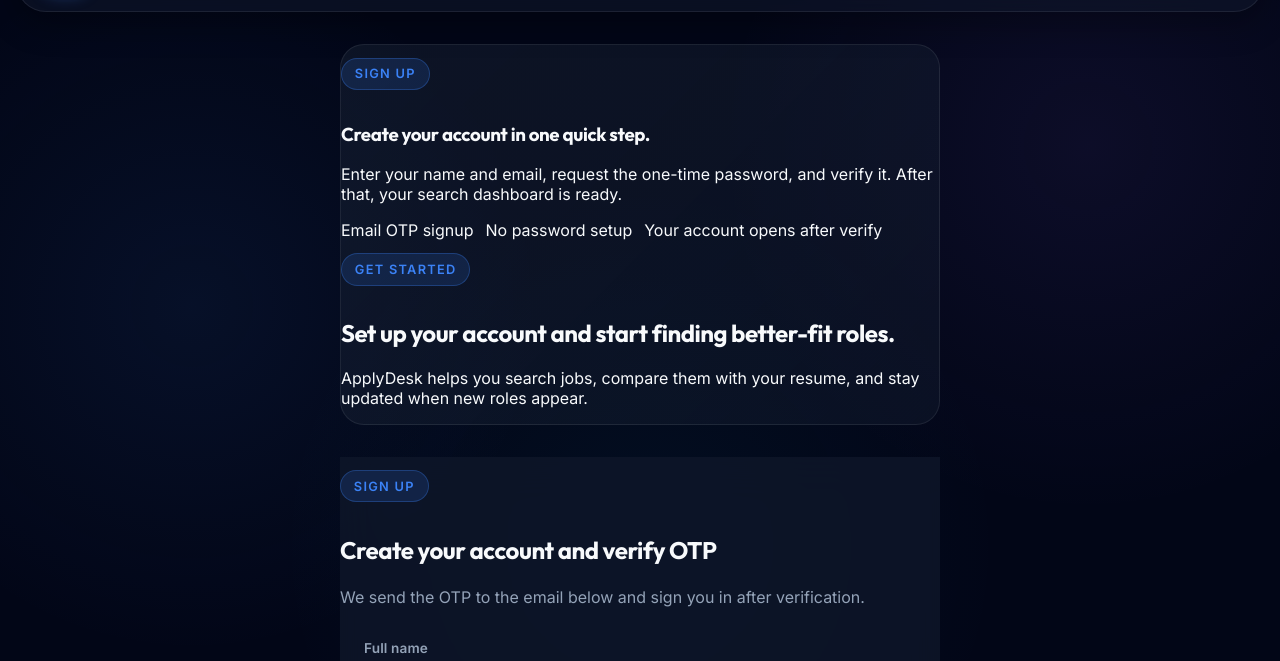
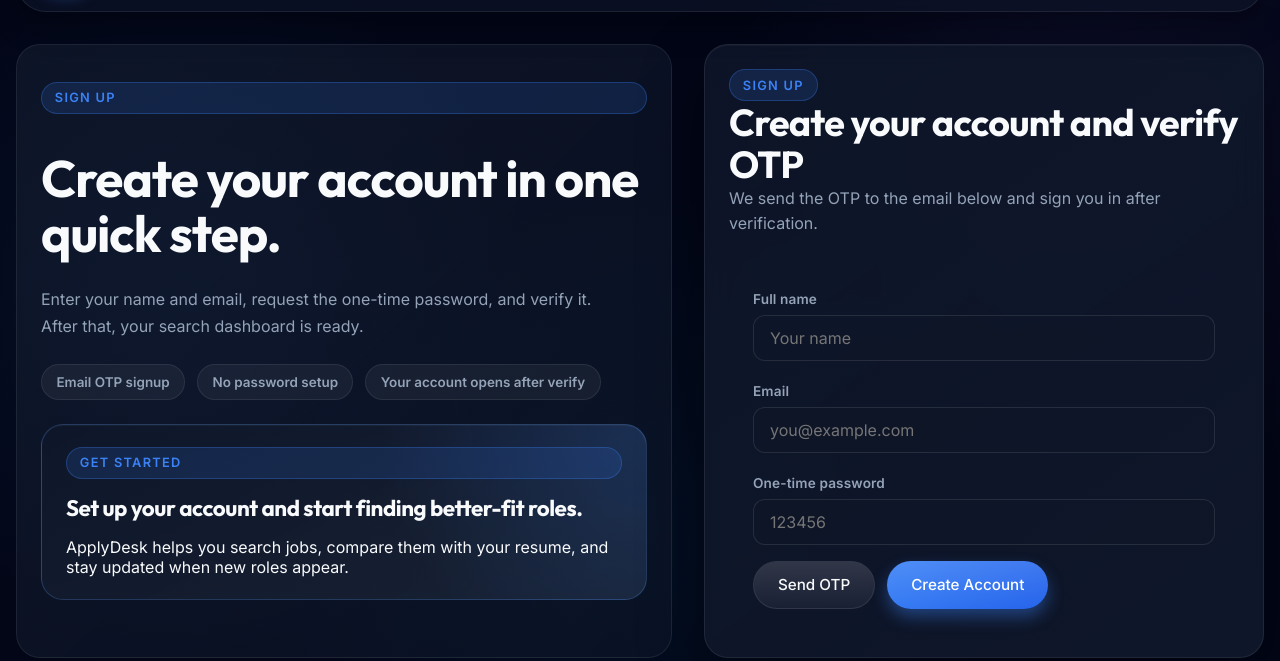
Before and after one commit to SatyamAnand98/linkedin-job-scraper, a website: page src/frontend/signup.html in a window 1280 px wide. Shown: the part 94-755 px from the top of the page. Drawn offline with Linux system fonts and the light colour scheme; files that its build step writes are made by us from their sources; files whose address does not match are found by name.

Commit message:
improving preview

```diff
--- a/src/frontend/styles.css
+++ b/src/frontend/styles.css
@@ -631,6 +631,7 @@
 .story-card,
 .feature-card,
 .dashboard-card,
+.auth-panel,
 .panel,
 .job-card,
 .alert-card,
@@ -1207,9 +1208,15 @@
 
 .auth-layout {
     display: grid;
-    grid-template-columns: minmax(400px, 600px);
+    grid-template-columns: minmax(360px, 1fr) minmax(360px, 560px);
     justify-content: center;
     gap: 32px;
+    align-items: stretch;
+    min-height: 66vh;
+}
+
+.auth-layout--single {
+    grid-template-columns: minmax(320px, 620px);
     align-items: center;
     min-height: 60vh;
 }
@@ -1230,14 +1237,111 @@
 }
 
 .auth-panel--story {
+    display: grid;
+    align-content: start;
+    gap: 24px;
     background: linear-gradient(135deg, rgba(30, 41, 59, 0.4), rgba(15, 23, 42, 0.6));
-    border: 1px solid var(--border-light);
-    border-radius: 24px;
+}
+
+.auth-panel--story h1 {
+    margin: 0;
+    font-size: clamp(2.35rem, 4vw, 3.5rem);
+    line-height: 1.08;
+}
+
+.auth-panel--story>p:not(.section-heading__eyebrow) {
+    margin: 0;
+    max-width: 56ch;
+    color: var(--text-muted);
+    line-height: 1.7;
 }
 
 .auth-panel--form {
-    background: rgba(15, 23, 42, 0.8);
+    background: linear-gradient(145deg, rgba(15, 23, 42, 0.84), rgba(15, 23, 42, 0.96));
     backdrop-filter: blur(20px);
+    -webkit-backdrop-filter: blur(20px);
+    box-shadow: var(--shadow-lg), inset 0 1px 0 rgba(255, 255, 255, 0.04);
+}
+
+.auth-panel--plain {
+    justify-self: center;
+    width: min(100%, 620px);
+}
+
+.auth-card {
+    display: grid;
+    gap: 24px;
+}
+
+.auth-card__header {
+    display: grid;
+    gap: 10px;
+}
+
+.auth-card__header h1,
+.auth-card__header h2 {
+    margin: 0;
+    font-size: clamp(1.7rem, 3vw, 2.35rem);
+    line-height: 1.12;
+    font-family: 'Outfit', sans-serif;
+}
+
+.auth-card__header p {
+    margin: 0;
+}
+
+.auth-story-card {
+    display: grid;
+    gap: 14px;
+    padding: 22px 24px;
+    border-radius: 22px;
+    background: linear-gradient(155deg, rgba(15, 23, 42, 0.74), rgba(30, 41, 59, 0.56));
+    border: 1px solid rgba(255, 255, 255, 0.08);
+    box-shadow: inset 0 1px 0 rgba(255, 255, 255, 0.04);
+}
+
+.auth-story-card--warm {
+    border-color: rgba(96, 165, 250, 0.24);
+    background:
+        radial-gradient(circle at top right, rgba(59, 130, 246, 0.18), transparent 42%),
+        linear-gradient(155deg, rgba(15, 23, 42, 0.88), rgba(30, 41, 59, 0.72));
+}
+
+.auth-story-card h2 {
+    margin: 0;
+    font-size: 1.4rem;
+    line-height: 1.35;
+    font-family: 'Outfit', sans-serif;
+}
+
+.auth-story-card p {
+    margin: 0;
+}
+
+.auth-checklist span {
+    display: inline-flex;
+    align-items: center;
+    padding: 0.55rem 0.9rem;
+    border-radius: 999px;
+    background: rgba(255, 255, 255, 0.05);
+    border: 1px solid rgba(255, 255, 255, 0.08);
+    color: var(--text-muted);
+    font-size: 0.84rem;
+    font-weight: 600;
+}
+
+.form-grid--auth {
+    grid-template-columns: 1fr;
+    padding: 0;
+    row-gap: 18px;
+}
+
+.actions--auth {
+    justify-content: flex-start;
+}
+
+.actions--auth .button {
+    min-width: 160px;
 }
 
 /* Scrollbar */
```
Also changed, not shown: src/frontend/login.html (+1 -1 lines), test/vercel-routing.test.js (added, +13 -0 lines), src/frontend/social-preview.png, src/frontend/social-preview.svg, vercel.json.
